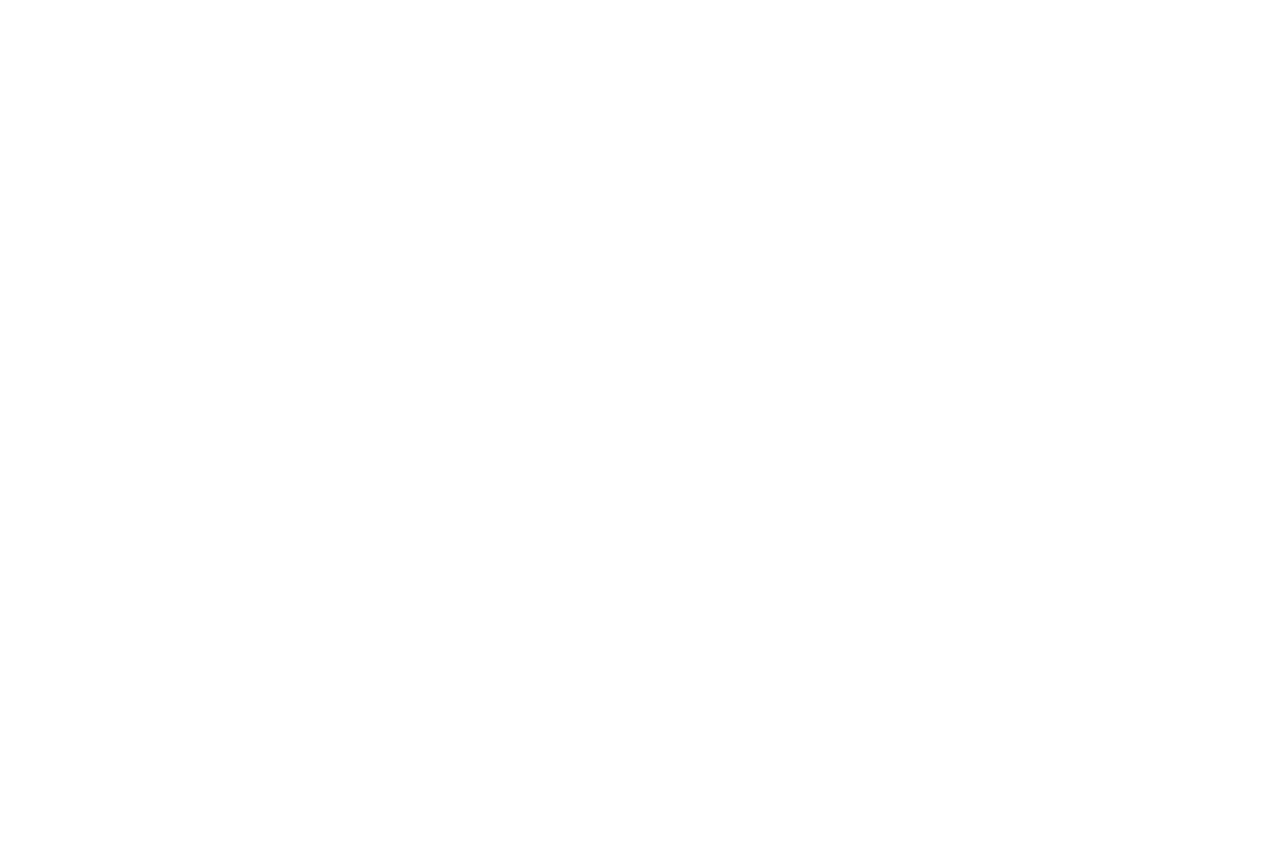
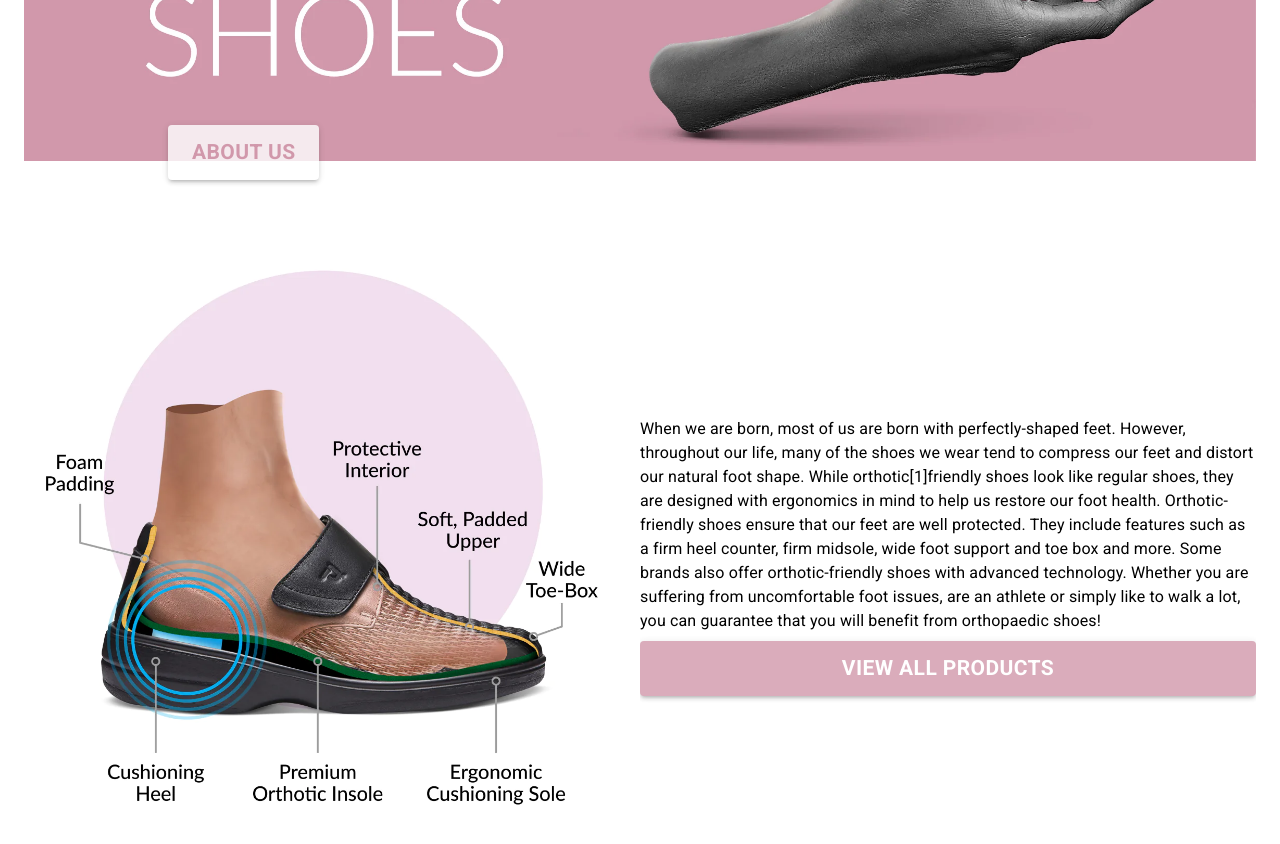
Before and after one commit to huynhbavinh/shop-eCommerce-FE, a React (Vite) app: page / in a window 1280 px wide. Shown: the part 400-1244 px from the top of the page. Before the commit the page ends 800 px from the top, so only its background shows below. Built offline with nearby package versions, Linux system fonts and the light colour scheme.

Commit message:
add: custom hook, add banner page, about page into landing page

```diff
--- /dev/null
+++ b/src/components/Image.tsx
@@ -0,0 +1,14 @@
+import Box from '@mui/material/Box'
+
+type ImgProps = {
+    widthImg: string,
+    src: string
+}
+
+export default function Image(props: ImgProps) {
+    return (
+        <Box component={'div'} >
+            <img style={{ width: props.widthImg }} src={props.src} alt="ORTHOTIC FRIENDLY SHOES" />
+        </Box>
+    )
+}
--- /dev/null
+++ b/src/hooks/useJumpToView.tsx
@@ -0,0 +1,10 @@
+import { useCallback } from 'react'
+
+export default function useJumpToView() {
+    const handleJumpToView = useCallback((id: string) => {
+        const releventDiv = document.getElementById(id);
+        releventDiv?.scrollIntoView({ behavior: "smooth" });
+    }, [])
+
+    return handleJumpToView;
+}
--- a/src/index.css
+++ b/src/index.css
@@ -3,4 +3,8 @@
   margin: 0;
   box-sizing: border-box;
   font-family: 'roboto';
+  text-decoration: none;
 };
+a, a:visited, a:hover, a:active {
+  color: inherit;
+}
--- /dev/null
+++ b/src/pages/About.tsx
@@ -0,0 +1,52 @@
+import Image from '../components/Image'
+import Box from '@mui/material/Box'
+import Button from '@mui/material/Button';
+import Typography from '@mui/material/Typography'
+import sideImg from '../assets/orthotic-friendly-shoes-side-img.webp'
+
+export default function About() {
+    return (
+        <>
+            <Box sx={{ display: 'flex' }}>
+                <Box sx={{ flexGrow: 3 }}>
+                    <Image widthImg='100%' src={sideImg} />
+                </Box>
+                <Box
+                    sx={{
+                        maxWidth: '50%',
+                        fontWeight: 'light',
+                        overflow: 'hidden',
+                        textOverflow: 'ellipsis',
+                        display: 'flex',
+                        flexDirection: 'column',
+                        justifyContent: 'center'
+                    }}
+                >
+                    <Typography>
+                        When we are born, most of us are born with perfectly-shaped feet. However, throughout our life, many of the shoes we wear tend to compress our feet and distort our natural foot shape. While orthotic[1]friendly shoes look like regular shoes, they are designed with ergonomics in mind to help us restore our foot health.
+                        Orthotic-friendly shoes ensure that our feet are well protected. They include features such as a firm heel counter, firm midsole, wide foot support and toe box and more. Some brands also offer orthotic-friendly shoes with advanced technology.
+                        Whether you are suffering from uncomfortable foot issues, are an athlete or simply like to walk a lot, you can guarantee that you will benefit from orthopaedic shoes!
+                    </Typography>
+                    <Button sx={{
+                        boxShadow: 3,
+                        background: '#D198AB',
+                        color: 'white',
+                        opacity: '0.8',
+                        transition: '0.3s',
+                        ":hover": {
+                            opacity: '1',
+                            background: '#ba8999',
+                        },
+                        width: '100%',
+                        margin: '0.5rem 0'
+                    }}>
+                        <Box
+                            component={'h2'}
+                            sx={{ padding: '0.2rem 1rem' }}
+                        >View All Products</Box>
+                    </Button>
+                </Box>
+            </Box>
+        </>
+    )
+}
--- /dev/null
+++ b/src/pages/Banner.tsx
@@ -0,0 +1,34 @@
+import Image from '../components/Image'
+import Button from '@mui/material/Button';
+import Box from '@mui/material/Box';
+import banner from '../assets/orthotic-friendly-shoes-banner.webp'
+import useJumpToView from '../hooks/useJumpToView'
+
+export default function Banner() {
+    const handleJumpToView = useJumpToView();
+    return (
+        <>
+            <Image widthImg='100%' src={banner} />
+            <Button sx={{
+                boxShadow: 3,
+                position: 'relative',
+                bottom: '2.5rem',
+                left: '9rem',
+                background: 'white',
+                color: '#D198AB',
+                opacity: '0.8',
+                transition: '0.3s',
+                ":hover": {
+                    background: 'whitesmoke',
+                    opacity: '1'
+                }
+            }}>
+                <Box
+                    component={'h2'}
+                    sx={{ padding: '0.2rem 1rem' }}
+                    onClick={() => { handleJumpToView('about-page') }}
+                >ABOUT US</Box>
+            </Button>
+        </>
+    )
+}
--- a/src/pages/Landing.tsx
+++ b/src/pages/Landing.tsx
@@ -1,12 +1,20 @@
-import React from 'react'
 import Container from '@mui/material/Container';
+import Box from '@mui/material/Box'
+
+import Banner from './Banner';
+import About from './About';
 
 export default function Landing() {
 
     return (
         <>
             <Container maxWidth='xl'>
-                <h1>Landing page</h1>
+                <Box id='banner-page' sx={{ marginTop: '1rem' }}>
+                    <Banner />
+                </Box>
+                <Box id='about-page' sx={{ marginTop: '1rem' }}>
+                    <About />
+                </Box>
             </Container>
         </>
     )
```
Also changed, not shown: src/assets/orthotic-friendly-shoes-banner.webp (added), src/assets/orthotic-friendly-shoes-side-img.webp (added).
